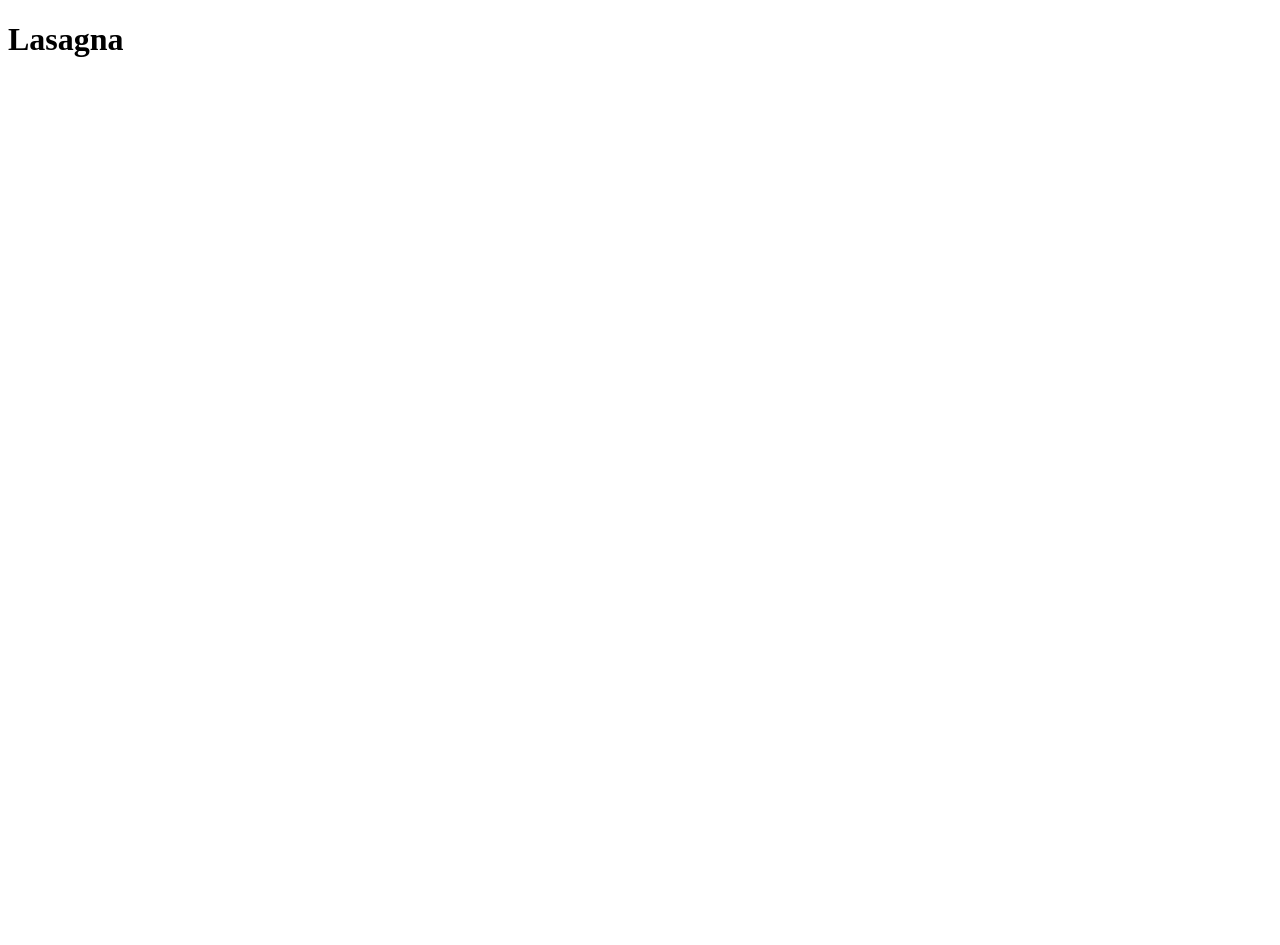
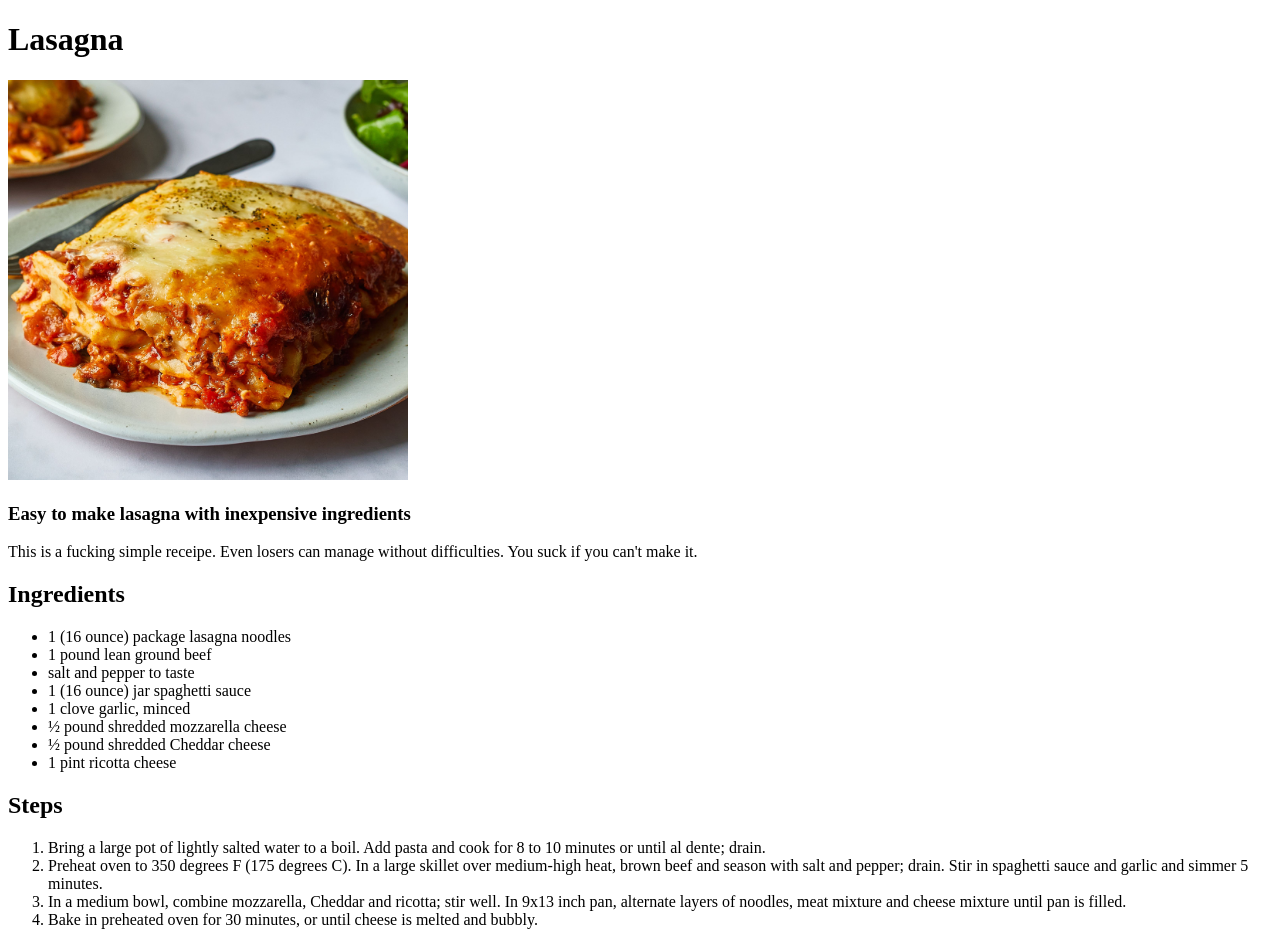
Before and after one commit to ashitaka3948/odin-recipes, a plain HTML site: page recipes/lasagna.html in a window 1280 px wide. Before the commit the page ends 800 px from the top, so only its background shows below. Drawn offline with Linux system fonts and the light colour scheme.

Commit message:
Update Lasagna.html and add Lasagna Photo

```diff
--- a/recipes/lasagna.html
+++ b/recipes/lasagna.html
@@ -6,5 +6,26 @@
     </head>
     <body>
         <h1>Lasagna</h1>
+        <img src="lasagna.jpg" width="400" height="400">
+        <h3>Easy to make lasagna with inexpensive ingredients</h3>
+        <p>This is a fucking simple receipe.  Even losers can manage without difficulties.  You suck if you can't make it.</p>
+        <h2>Ingredients</h2>
+        <ul>
+            <li>1 (16 ounce) package lasagna noodles</li>
+            <li>1 pound lean ground beef</li>
+            <li>salt and pepper to taste</li>
+            <li>1 (16 ounce) jar spaghetti sauce</li>
+            <li>1 clove garlic, minced</li>
+            <li>½ pound shredded mozzarella cheese</li>
+            <li>½ pound shredded Cheddar cheese</li>
+            <li>1 pint ricotta cheese</li>
+        </ul>
+        <h2>Steps</h2>
+        <ol>
+            <li>Bring a large pot of lightly salted water to a boil. Add pasta and cook for 8 to 10 minutes or until al dente; drain.</li>
+            <li>Preheat oven to 350 degrees F (175 degrees C). In a large skillet over medium-high heat, brown beef and season with salt and pepper; drain. Stir in spaghetti sauce and garlic and simmer 5 minutes.</li>
+            <li>In a medium bowl, combine mozzarella, Cheddar and ricotta; stir well. In 9x13 inch pan, alternate layers of noodles, meat mixture and cheese mixture until pan is filled.</li>
+            <li>Bake in preheated oven for 30 minutes, or until cheese is melted and bubbly.</li>
+        </ol>
     </body>
 </html>
```
Also changed, not shown: recipes/lasagna.jpg (added).
